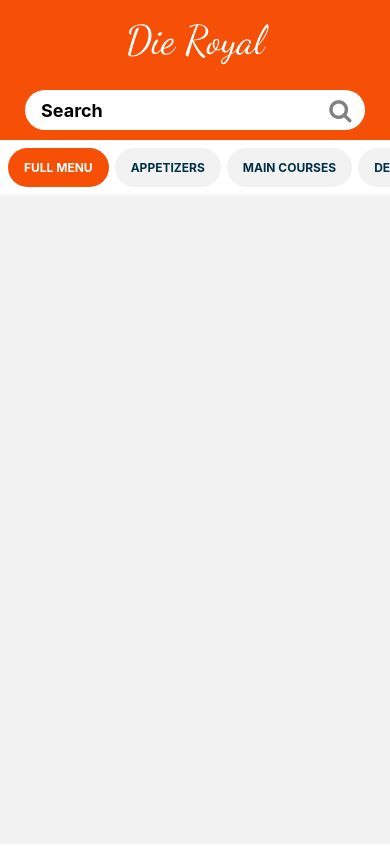
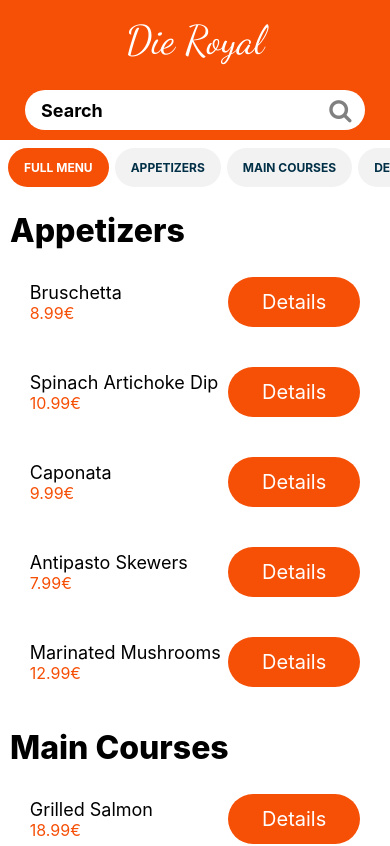
Before and after one commit to The-White-Hats/El-Menu, a React Native app: screen /Menu in a window 390 px wide. Shown: the top 846 px of the page. Built offline with nearby package versions, Linux system fonts and the light colour scheme.

Commit message:
Add the menu sections

```diff
--- a/screens/menu/menu.jsx
+++ b/screens/menu/menu.jsx
@@ -4,6 +4,7 @@ import { useState } from "react";
 import { restaurant_name, menu_sections } from "./../../Menu.json";
 import colors from "./../../colors.json";
 import SearchInput from "./sub/searchInput";
+import ListItem from "./../../components/listItem/listItem.jsx";
 
 const filters = menu_sections.map((section) => section.section_name);
 filters.unshift("Full Menu");
@@ -31,21 +32,53 @@ const Filters = ({selectedFilter, setSelectedFilter}) => {
     );
 };
 
+const MenuSection = ({section, navigation}) => {
+    return (
+        <View style={styles.MenuSection}>
+            <Text style={styles.MenuSectionText}>{section.section_name}</Text>
+            <View style={{alignItems: 'center'}}>
+            {section.dishes.map((dish, index) => (
+                <ListItem key={index} dish={dish} navigation={navigation}/>
+            ))}
+            </View>
+        </View>
+    );
+};
+
+const MenuSections = ({navigation, selectedFilter}) => {
+    console.log(selectedFilter)
+    return (
+        <>
+            {menu_sections.map((section, index)=>( section.section_name === selectedFilter || selectedFilter === 'Full Menu') && <MenuSection key={index} section={section} navigation={navigation}/>)}
+        </>
+    );
+};
+
 const Menu = ({navigation}) => {
     const [selectedFilter, setSelectedFilter] = useState("Full Menu");
     return (
+        <>
+        {/* <View style={styles.whiteBackground}></View> */}
         <SafeAreaView style={styles.Menu}>
-            <LogoContainer />
-            <View style={styles.searchBarContainer}><SearchInput /></View>
-            <Filters selectedFilter={selectedFilter} setSelectedFilter={setSelectedFilter} />
+            <ScrollView stickyHeaderIndices={[1]} showsVerticalScrollIndicator={false}>
+                <LogoContainer />
+                <View>
+                    <View style={styles.searchBarContainer}><SearchInput /></View>
+                    <Filters selectedFilter={selectedFilter} setSelectedFilter={setSelectedFilter} />
+                </View>
+                <MenuSections navigation={navigation} selectedFilter={selectedFilter}/>
+            </ScrollView>
         </SafeAreaView>
+
+        </>
     );
 };
 
 
 const styles = StyleSheet.create({
     Menu: {
-        backgroundColor: "white"
+        backgroundColor: "white",
+        flex: 1
     },
     statusbar: {
         backgroundColor: colors.primary,
@@ -59,7 +92,6 @@ const styles = StyleSheet.create({
     logoText: {
         color: "white",
         fontSize: 40,
-        // fontWeight: "bold",
         fontFamily: 'dancing-script',
     },
     searchBarContainer: {
@@ -84,5 +116,22 @@ const styles = StyleSheet.create({
         fontSize: 12,
         fontWeight: "bold",
     },
+    whiteBackground: {
+        position: "absolute",
+        backgroundColor: "white",
+        height: "100%",
+        width: "100%",
+    },
+    MenuSection: {
+        // flex: 1,
+        // backgroundColor: "white"
+    },
+    MenuSectionText: {
+        fontSize: 32,
+        fontWeight: "800",
+        paddingLeft: 10,
+        marginBottom: 12,
+        marginTop: 16
+    }
 });
 export default Menu;
```
